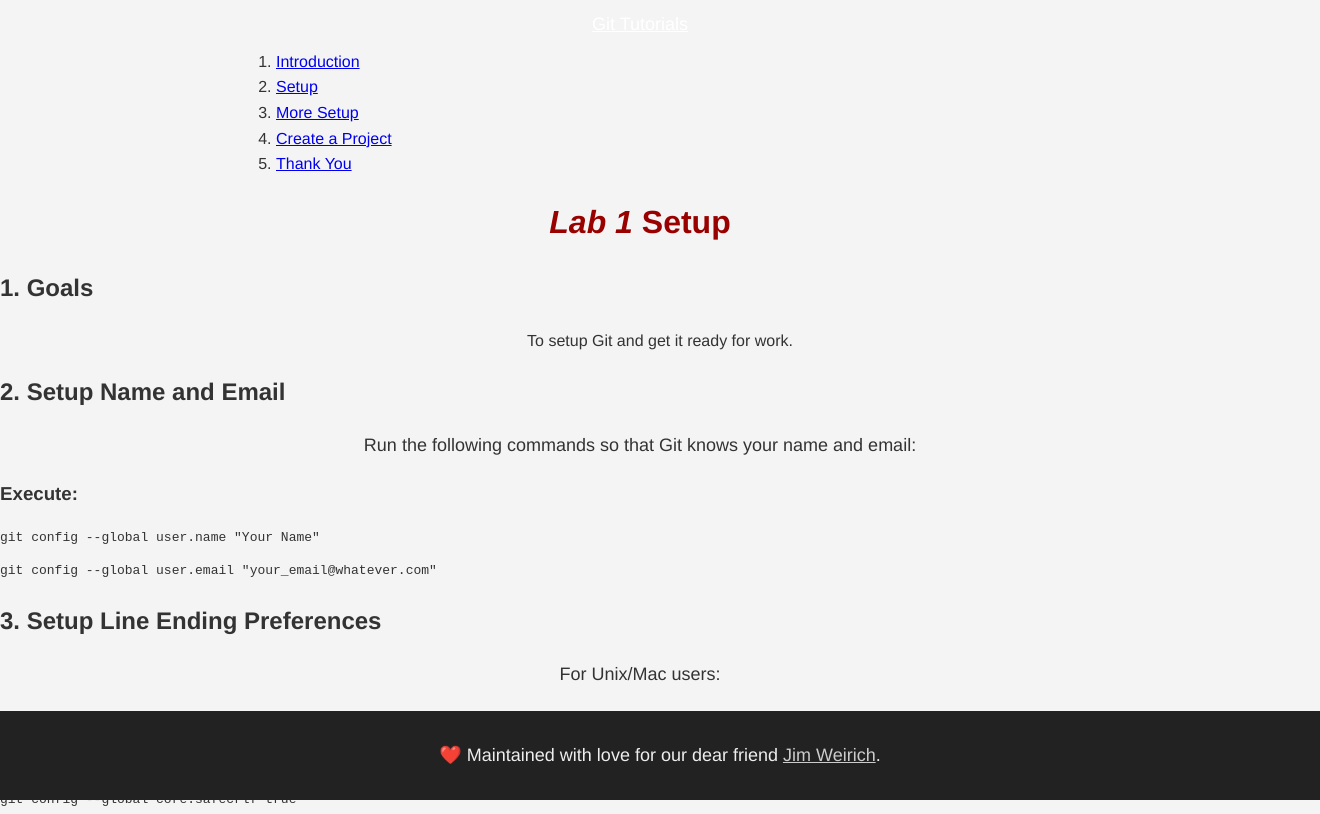
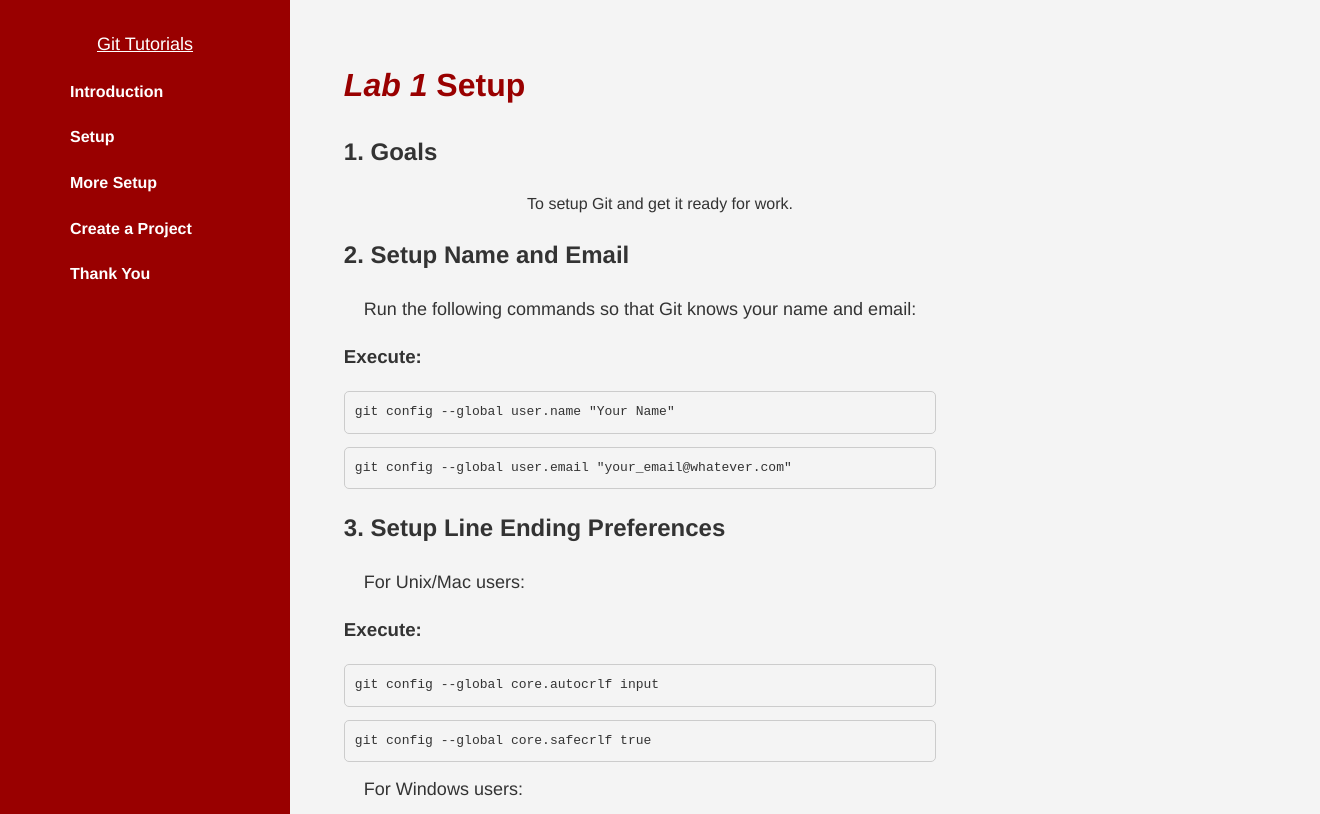
Before and after one commit to tombetinashe/MPPR_Group_3, a plain HTML site: page labs/lab_01.html in a window 1280 px wide. Shown: the top 814 px of the page, 1320 px wide, since content can reach past the window. Drawn offline with Linux system fonts and the light colour scheme; no server answers.

Commit message:
Add path

```diff
--- a/css/style.css
+++ b/css/style.css
@@ -5,6 +5,9 @@ body {
     background-color: #f4f4f4;
     margin: 0;
     padding: 0;
+    display: flex;               /* Add flex display to body */
+    flex-direction: column;      /* Stack children vertically */
+    min-height: 100vh;          /* Ensure full height */
 }
 
 h1 {
@@ -24,9 +27,8 @@ p {
     color: #eee;
     padding: 20px;
     text-align: center;
-    position: fixed;
+    position: relative;         /* Change to relative for normal flow */
     width: 100%;
-    bottom: 0;
 }
 
 .footer a {
@@ -60,7 +62,6 @@ a.start {
     font-size: 18px;
     text-decoration: none;
     margin: 20px auto;
-    display: block;
     width: fit-content;
     border-radius: 5px;
 }
@@ -89,6 +90,67 @@ ol {
     margin: 0 auto;
 }
 
+/* Sidebar Menu Styles */
+.layout {
+    display: flex;
+}
+
+#menu {
+    background-color: #990000;
+    padding: 20px;
+    width: 250px;
+    min-height: 100vh;
+    position: fixed;
+    top: 0;
+    left: 0;
+    color: #fff;
+}
+
+#menu nav ol {
+    padding: 0;
+    list-style-type: none;
+    text-align: left;
+}
+
+#menu nav ol li {
+    margin: 20px 0;
+}
+
+#menu nav ol li a {
+    color: #fff;
+    text-decoration: none;
+    font-weight: bold;
+}
+
+#menu nav ol li a:hover {
+    text-decoration: underline;
+}
+
+#content {
+    flex: 1;                   /* Allow content to grow */
+    padding: 20px;
+    margin-left: 270px;       /* Keep sidebar space */
+    max-width: 800px;         /* Set max width for content */
+    margin: 20px auto;        /* Center content */
+}
+
+#content h1, #content h2, #content p {
+    text-align: left;
+}
+
+#content .instructions pre {
+    background-color: #f4f4f4;
+    padding: 10px;
+    border: 1px solid #ccc;
+    border-radius: 5px;
+}
+
+.foot-navigation {
+    text-align: right;
+    margin-top: 20px;
+}
+
+/* Animation */
 @keyframes fade-in {
     0% { opacity: 0; }
     100% { opacity: 1; }
```
Also changed, not shown: index.html (+2 -1 lines).
